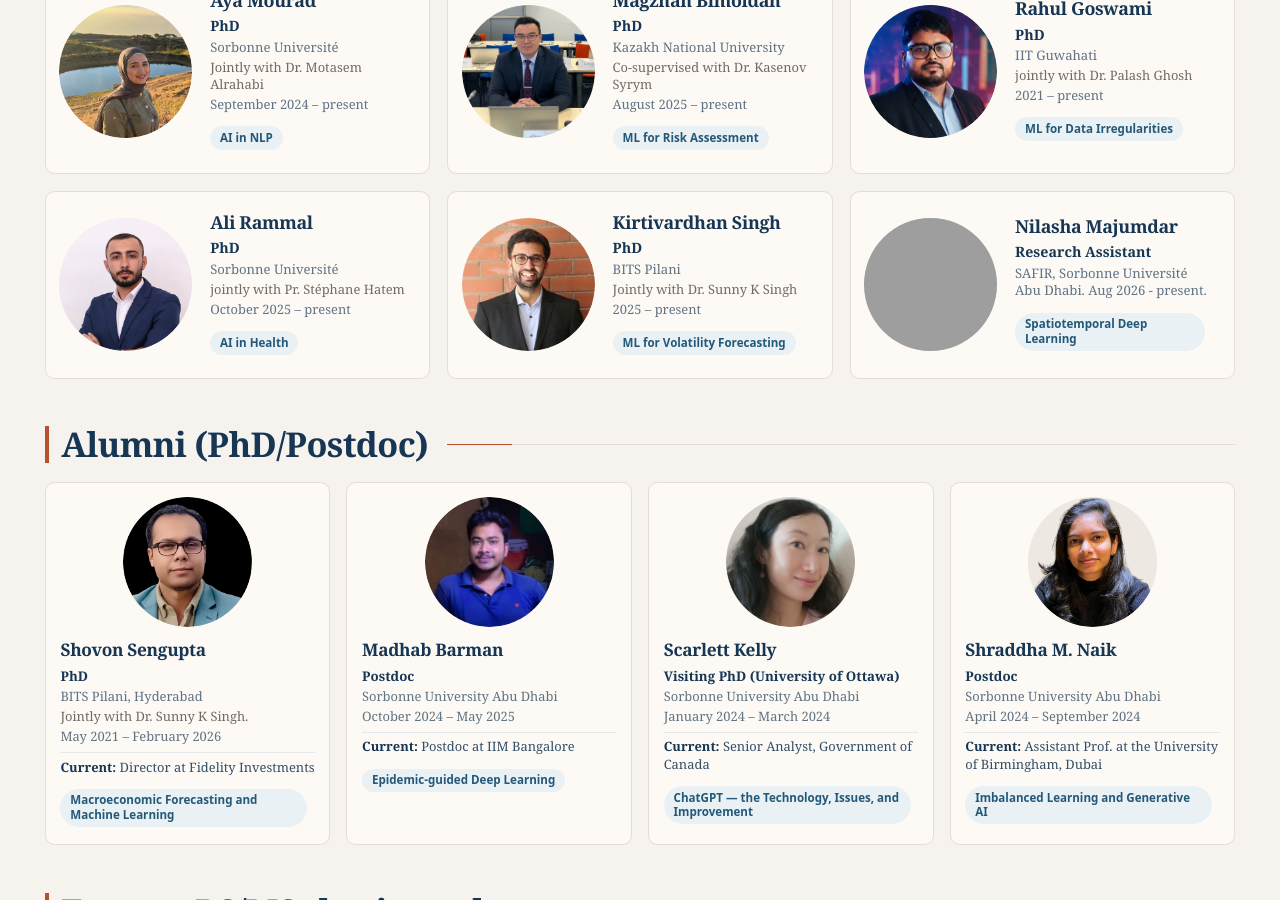
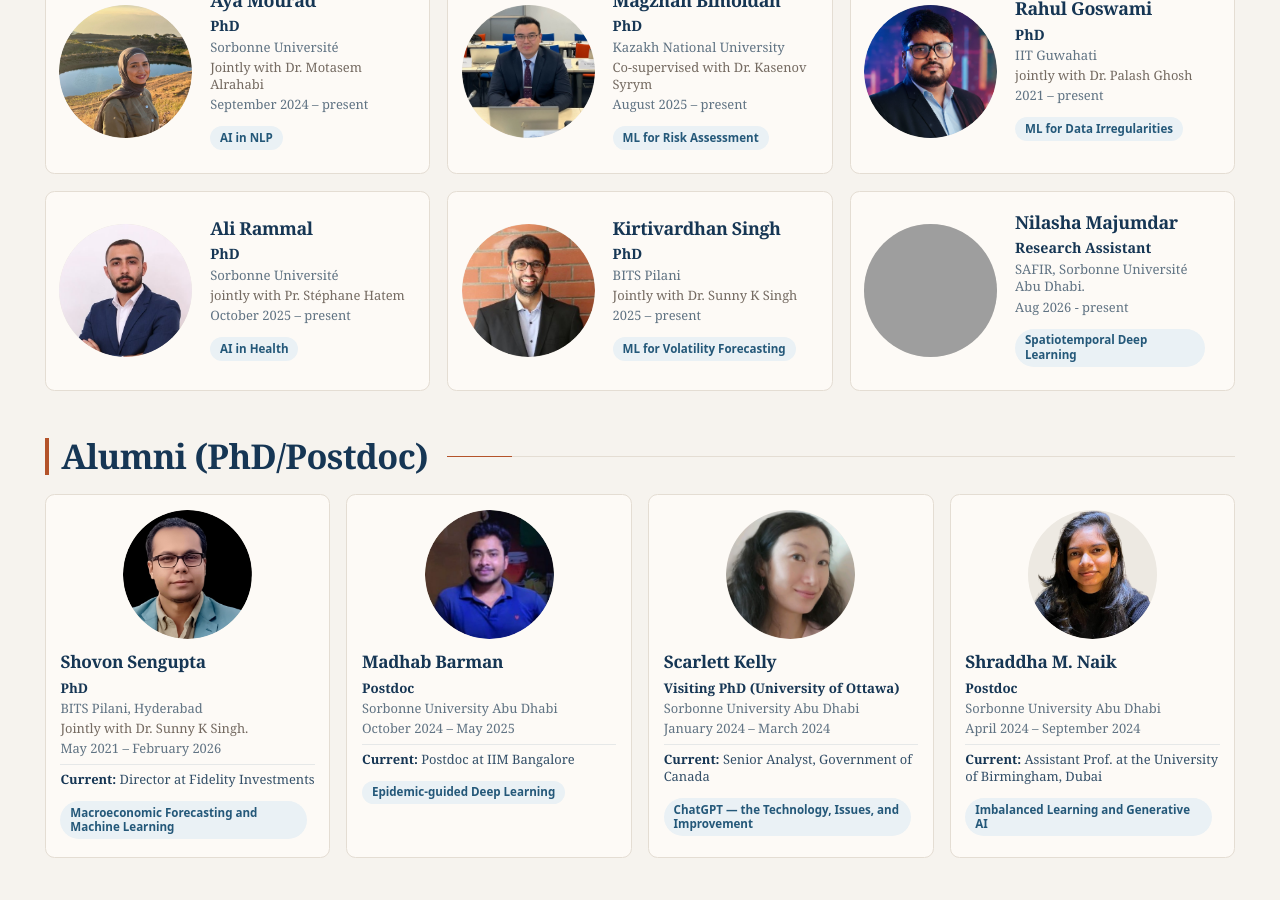
Before and after one commit to ctanujit/ctanujit.github.io, a Jekyll site: the page built from people/index.md, in a window 1280 px wide and 900 px high, scrolled down 1382 px. Built offline with Jekyll 4.4.1, drawn with Linux system fonts in a browser that asks for light colours; some web fonts are replaced; part of the change alters nothing that is shown; grey boxes are pictures that could not be loaded.

```diff
--- a/_data/people.yml
+++ b/_data/people.yml
@@ -85,8 +85,9 @@
     image: /assets/images/foreml/people/kirtivardhan.png
   - name: Nilasha Majumdar
     designation: Research Assistant
-    affiliation: SAFIR, Sorbonne Université Abu Dhabi. Aug 2026 - present.
+    affiliation: SAFIR, Sorbonne Université Abu Dhabi.
     role: Research Assistant, Sorbonne Université Abu Dhabi
+    period: Aug 2026 - present
     topic: Spatiotemporal Deep Learning
     url: https://www.linkedin.com/in/nilasha-majumdar/
     image: /assets/images/foreml/people/nilasha.png
```
